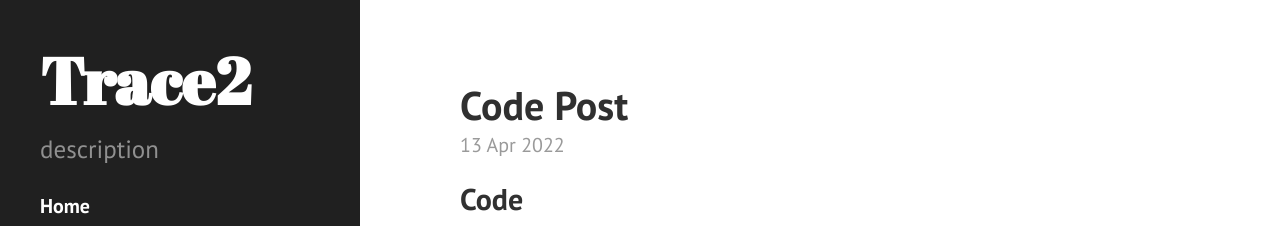
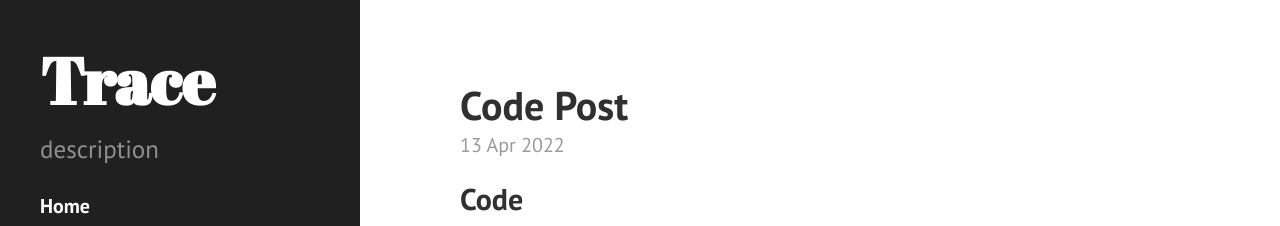
Before and after one commit to woin2ee/woin2ee.github.io, a Jekyll site: the page built from index.html, in a window 1280 px wide. Shown: the top 226 px of the page. Built offline with Jekyll 4.4.1, drawn with Linux system fonts in a browser that asks for light colours; the list of posts is cut into pages by our own code.

Commit message:
Update _config.yml

```diff
--- a/_config.yml
+++ b/_config.yml
@@ -7,7 +7,7 @@ permalink:        /:categories/:title/
 # relative_permalinks: true
 
 # Setup
-title:            Trace2
+title:            Trace
 tagline:          'none'
 description:      'description'
 url:              https://woin2ee.github.io/
```
